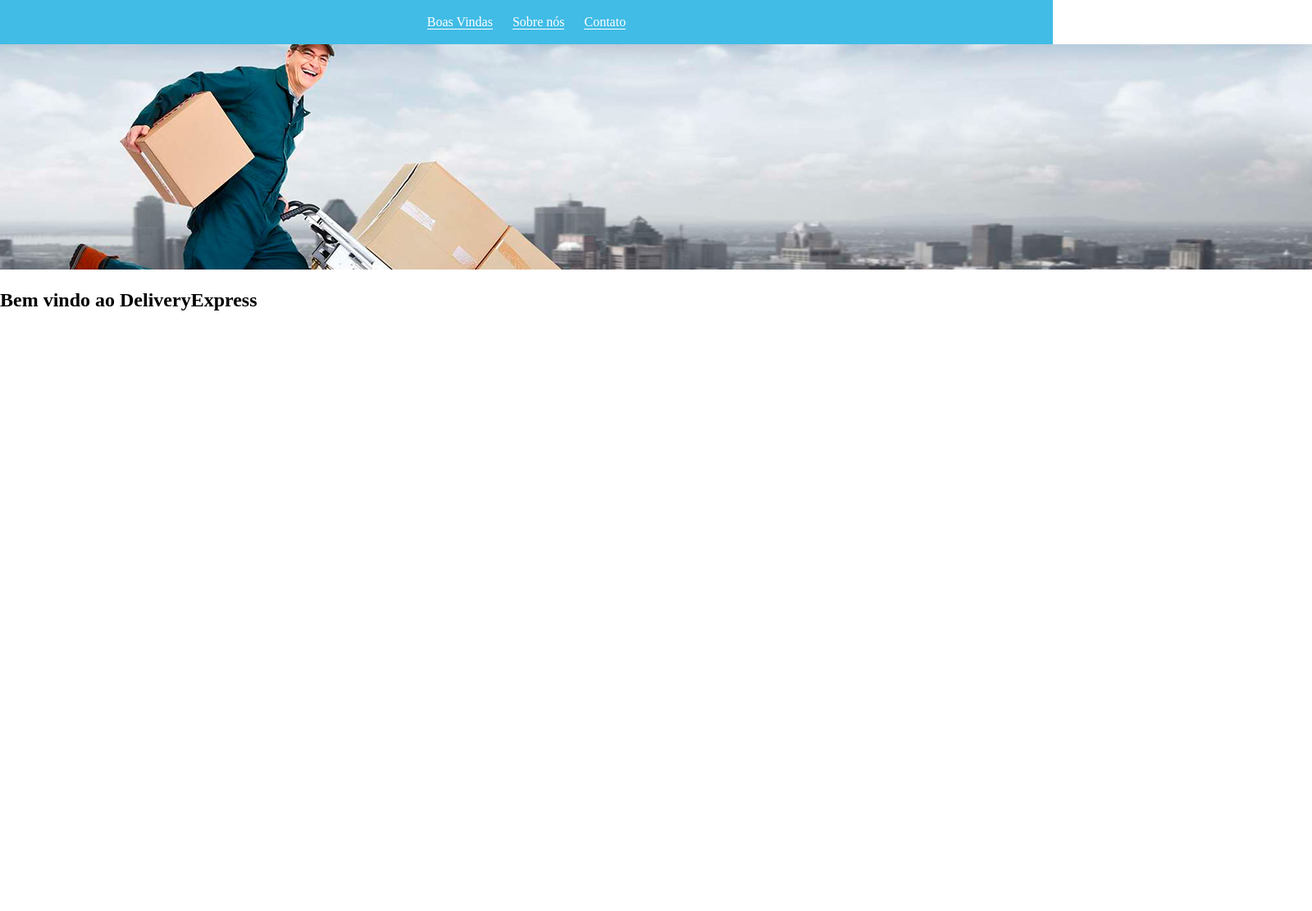
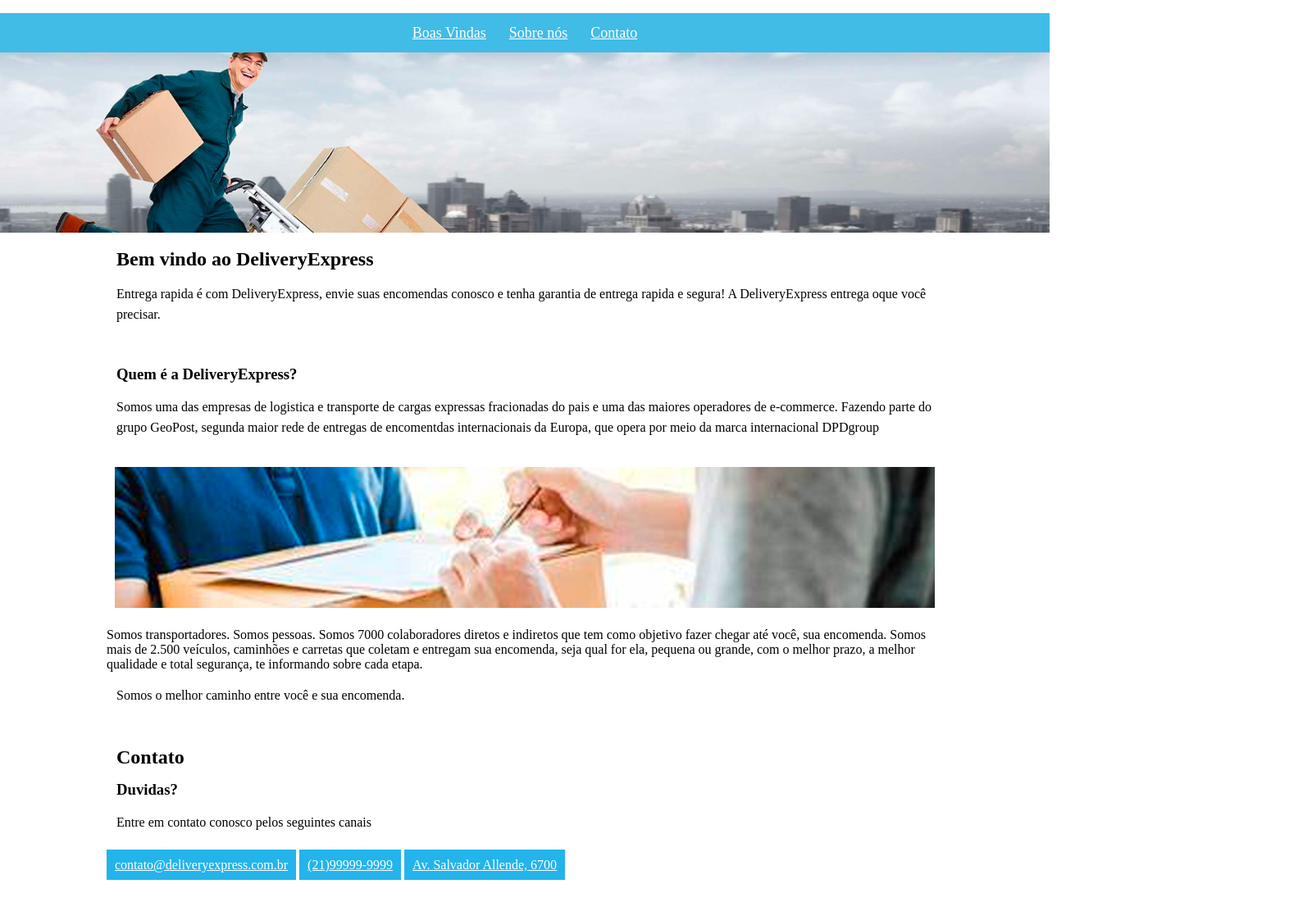
Before and after one commit to RoberthVieira/projeto-delivery-express, a plain HTML site: page index.html in a window 1280 px wide. Shown: the whole page at 82% size, 1600 px wide, since content can reach past the window. Before the commit the page ends 800 px from the top, so only its background shows below. Drawn offline with Linux system fonts and the light colour scheme.

Commit message:
fim do projeto

```diff
--- a/CSS/style.css
+++ b/CSS/style.css
@@ -5,15 +5,78 @@ body{
 
 .topo{
     background-color: rgb(65, 188, 230);
-    padding: 2px;
     text-align: center;
+    height: 48px;
+}
+
+.ajuste-largura{
+    width: 100%;
+    max-width: 1020px;
+    margin: 0 auto;
+}
+
+.conteudo{
+    width: 100%;
+    margin: 0 0 50px 0;
+}
+
+.conteudo h2, .conteudo h3, .conteudo p{
+    padding: 0 12px;
+}
+
+.conteudo h2{
+    margin: 15px 0;
+}
+
+.conteudo h3{
+    margin: 12px 0;
+}
+
+.conteudo p{
+    line-height: 25px;
+}
+
+img{
     width: 100%;
 }
 
-.topo a{
+#sobre-nos img{
+    margin: 20px 10px;
+    width: calc(100% - 20px);
+}
+
+ul{
+    list-style: none;
+}
+
+.links li{
+    display: inline;
+    padding: 0 12px;
+}
+
+.links li a{
+    font-size: 18px;
+    color: white;
+}
+
+.links{
+    padding: 14px 0;
+}
+
+#contato ul{
+    padding: 0;
+}
+
+#contato ul, #contato ul li{
+    display: inline;
+}
+
+#contato ul li a{
+    background-color: #23b4eb;
     color: #fff;
-    margin: 0 10px;
-    font-size: 16px;
-    text-decoration: none;
-    border-bottom: 1px solid #fff;
+    padding: 10px;
 }
+
+#contato p {
+    height: 40px;
+}
--- a/index.html
+++ b/index.html
@@ -8,18 +8,39 @@
 </head>
 <body>
     <div class="topo">
-        <p>
-            <a href="#boas-vindas">Boas Vindas</a>
-            <a href="#sobre-nos">Sobre nós</a>
-            <a href="#contato">Contato</a>
-        </p>
+        <ul class="links">
+            <li><a href="#boas-vindas">Boas Vindas</a></li>
+            <li><a href="#sobre-nos">Sobre nós</a></li>
+            <li><a href="#contato">Contato</a></li>
+        </ul>
     </div>
-
+    <img src="img/home.jpg" alt="imagen de um entregador">
     <div class="ajuste-largura">
-        <img src="img/home.jpg" alt="imagen de um entregador">
-        <div id="boas-vindas">
+        <div id="boas-vindas" class="conteudo">
             <h2>Bem vindo ao DeliveryExpress</h2>
+            <p>Entrega rapida é com DeliveryExpress, envie suas encomendas conosco e tenha garantia de entrega rapida e segura! A DeliveryExpress entrega oque você precisar.</p>
+        </div>
+        <div id="sobre-nos" class="conteudo">
+            <h3>Quem é a DeliveryExpress?</h3>
+            <p>Somos uma das empresas de logistica e transporte de cargas expressas fracionadas do pais e uma das maiores operadores de e-commerce. Fazendo parte do grupo GeoPost, segunda maior rede de entregas de encomentdas internacionais da Europa, que opera por meio da marca internacional DPDgroup</p>
+            <img src="img/1.png" alt="imagem de uma entrega de encomenda sendo feita" class="img2">
+            Somos transportadores. Somos pessoas. Somos 7000 colaboradores diretos e indiretos que tem como objetivo fazer chegar até você, sua encomenda. Somos mais de 2.500 veículos, caminhões e carretas que coletam e entregam sua encomenda, seja qual for ela, pequena ou grande, com o melhor prazo, a melhor qualidade e total segurança, te informando sobre cada etapa.</p>
+            <p>Somos o melhor caminho entre você e sua encomenda.</p>
+        </div>
+        <div id="contato" class="conteudo">
+            <h2>Contato</h2>
+            <h3>Duvidas?</h3>
+            <p>Entre em contato conosco pelos seguintes canais</p>
+            <ul>
+                <li><a href="mailto:contato@deliveryexpress.com.br">contato@deliveryexpress.com.br</a></li>
+                <li><a href="tel:(21)99999-9999">(21)99999-9999</a></li>
+                <li><a href="#">Av. Salvador Allende, 6700</a></li>
+            </ul>
         </div>
     </div>
 </body>
 </html>
+        </div>
+    </div>
+</body>
+</html>
```
